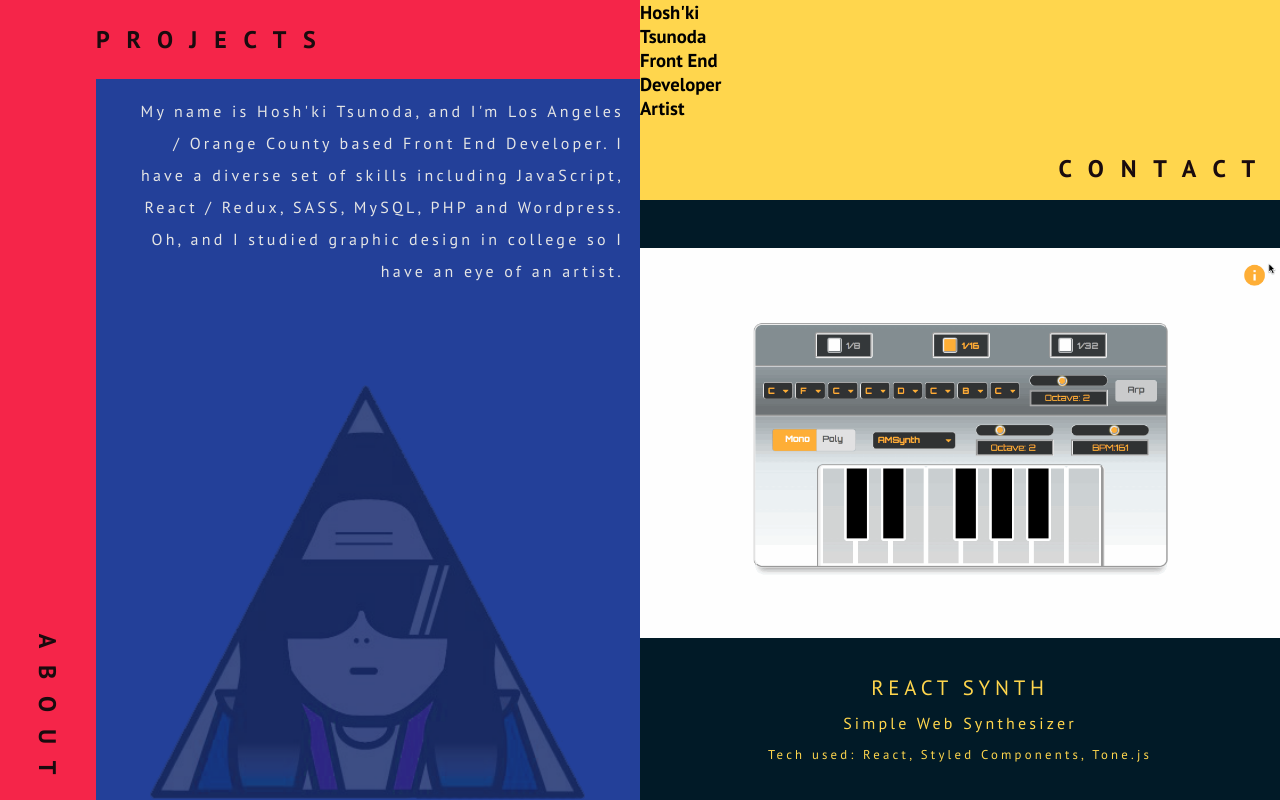
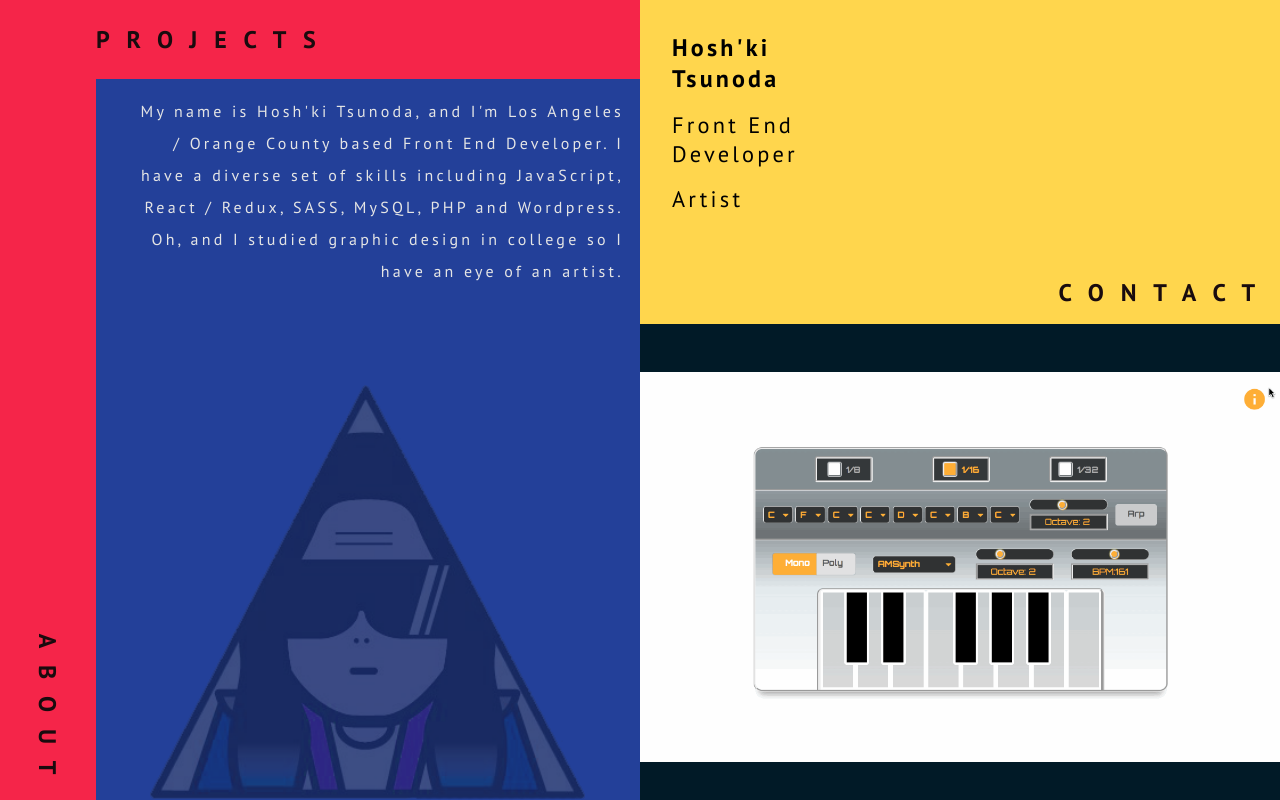
Before and after one commit to hoshikitsunoda/portfolio-website, a website: page app/index.html in a window 1280 px wide. Drawn offline with nearby package versions, Linux system fonts and the light colour scheme; files that its build step writes are made by us from their sources.

Commit message:
intro styled

```diff
--- a/app/index.html
+++ b/app/index.html
@@ -47,9 +47,9 @@
           <div class="b-1">
             <div class="intro">
               <div class="text-wrap">
-                <h3>Hosh'ki <br />Tsunoda</h3>
-                <h3>Front End <br />Developer</h3>
-                <h3>Artist</h3>
+                <p>Hosh'ki <br />Tsunoda</p>
+                <p>Front End <br />Developer</p>
+                <p>Artist</p>
               </div>
             </div>
             <div class="contact"></div>
--- a/app/scss/styles.scss
+++ b/app/scss/styles.scss
@@ -86,6 +86,28 @@ body {
         }
 
         .b-1 {
+          @include flexbox();
+          flex-direction: row;
+
+          .intro {
+            width: 50%;
+            padding: 2rem;
+
+            .text-wrap {
+              font-weight: 300;
+              font-size: 1.4rem;
+              letter-spacing: 0.2rem;
+
+              p {
+                padding-bottom: 1rem;
+
+                &:first-child {
+                  font-size: 1.5rem;
+                  font-weight: bold;
+                }
+              }
+            }
+          }
         }
 
         .b-2 {
```
